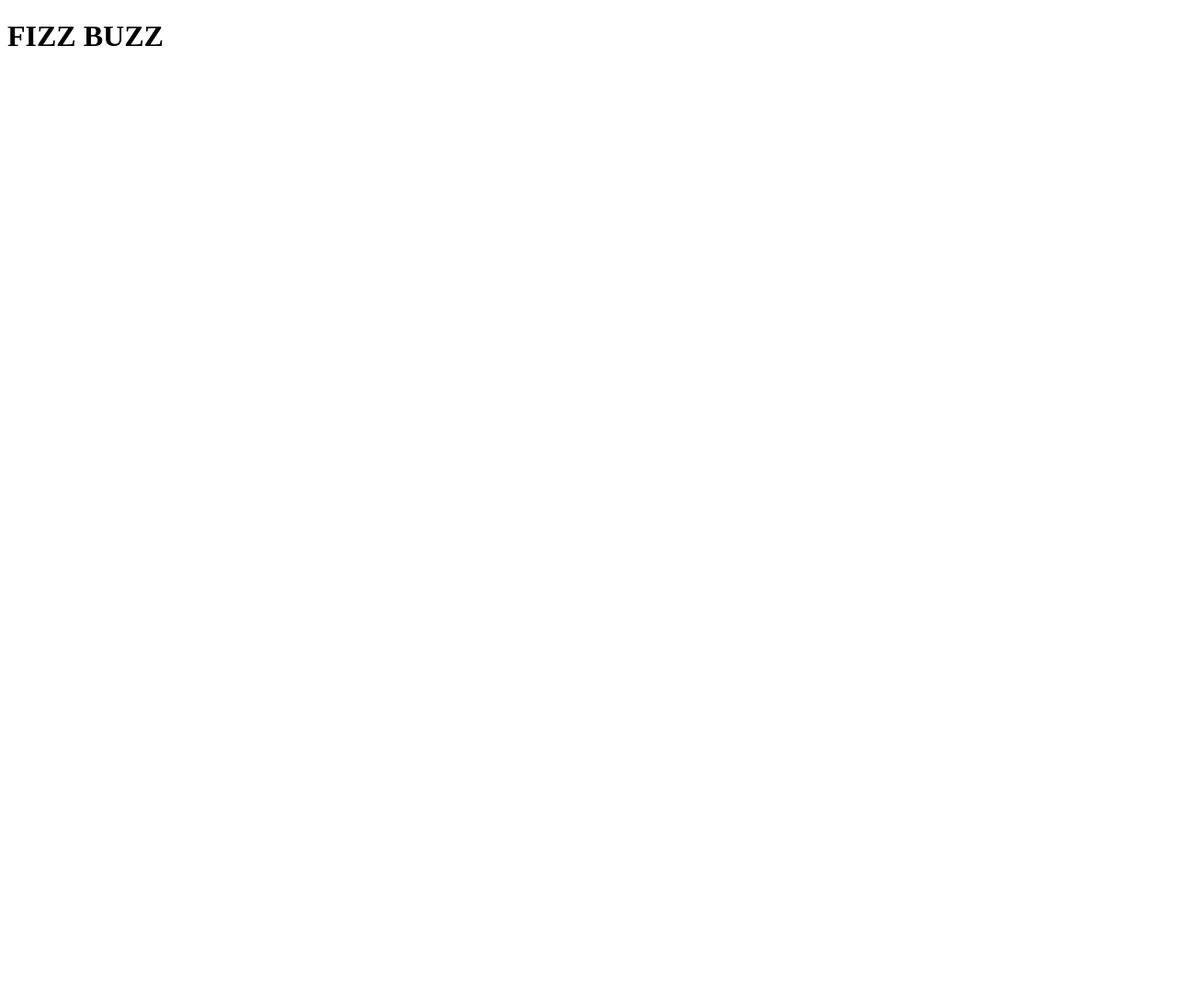
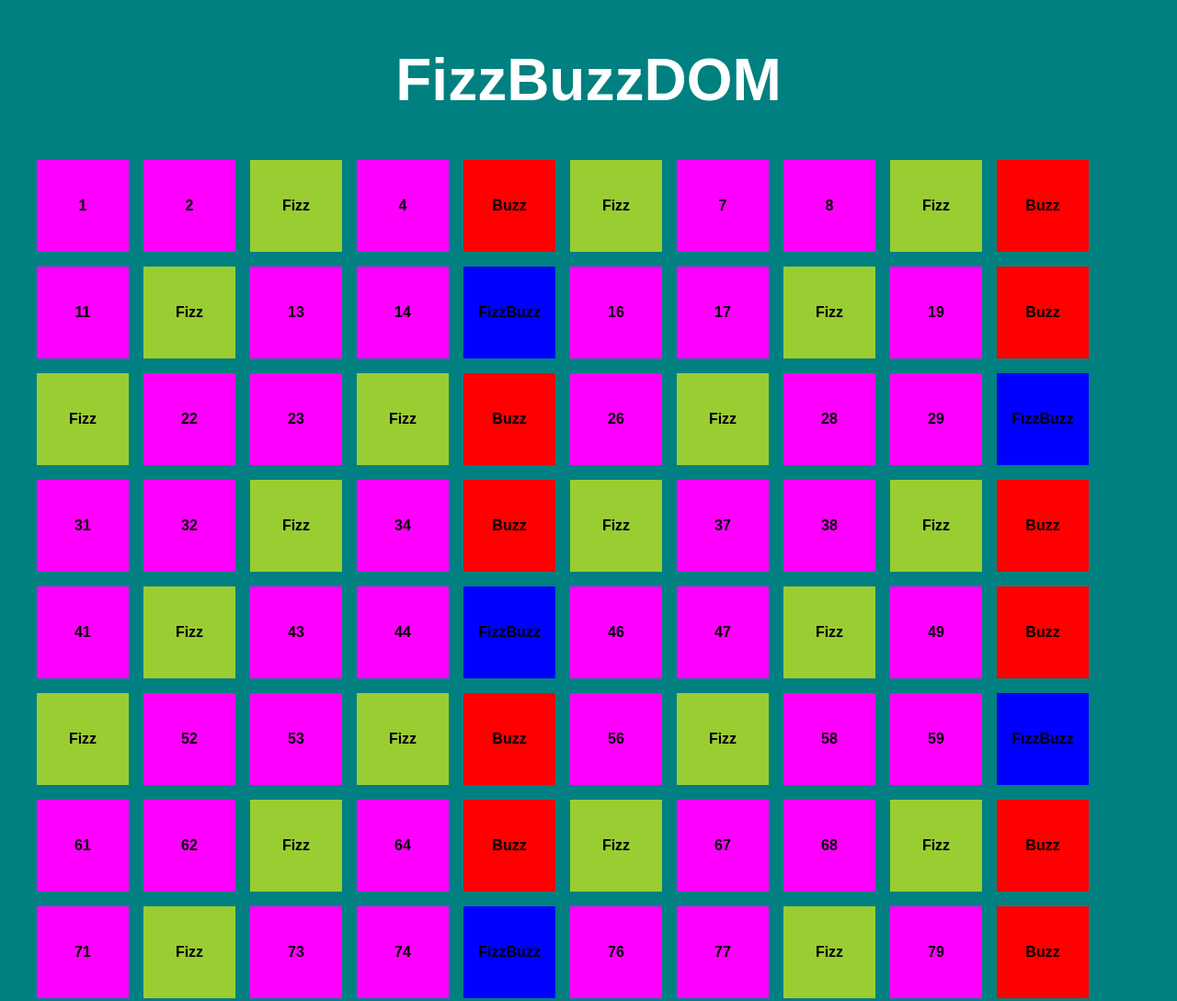
Before and after one commit to MatteoGaloni/js-fizzbuzz, a plain HTML site: page index.html in a window 1280 px wide. Shown: the top 1089 px of the page at 92% size. Before the commit the page ends 800 px from the top, so only its background shows below. Drawn offline with Linux system fonts and the light colour scheme.

Commit message:
add specific class in order to customize <box>

```diff
--- /dev/null
+++ b/css/style.css
@@ -0,0 +1,49 @@
+/******** BASE **********/
+* {
+    margin: 0;
+    padding: 0;
+    box-sizing: border-box;
+}
+
+body {
+    font-family: sans-serif;
+    background-color: teal;
+}
+
+h1 {
+    text-align: center;
+    margin: 50px;
+    color: white;
+    font-size: 4rem;
+}
+
+#wrapper {
+    display: flex;
+    flex-wrap: wrap;
+    max-width: 1200px;
+    margin: auto;
+    gap: 1rem;
+}
+
+.box {
+    background-color: magenta;
+    width: 100px;
+    height: 100px;
+    display: flex;
+    justify-content: center;
+    align-items: center;
+    font-weight: 700;
+
+}
+
+.box.fizz {
+    background-color: yellowgreen;
+}
+
+.box.buzz {
+    background-color: red;
+}
+
+.box.fizzBuzz {
+    background-color: blue;
+}
--- a/index.html
+++ b/index.html
@@ -6,10 +6,12 @@
     <meta http-equiv="X-UA-Compatible" content="IE=edge">
     <meta name="viewport" content="width=device-width, initial-scale=1.0">
     <title>FizzBuzz</title>
+    <link rel="stylesheet" href="./css/style.css">
 </head>
 
 <body>
-    <h1>FIZZ BUZZ</h1>
+    <h1>FizzBuzzDOM</h1>
+    <div id="wrapper"></div>
     <script src="./js/main.js"></script>
 </body>
 
--- a/js/main.js
+++ b/js/main.js
@@ -1,13 +1,20 @@
+const wrapper = document.getElementById("wrapper");
+const box = document.getElementsByClassName("box")
+
 for (let i = 1; i <= 100; i++) {
 
+    if (i % 5 == 0 && i % 3 == 0) {
+        console.log(`FizzBuzz: ${i}`);
+        wrapper.innerHTML += `<div class="box fizzBuzz">${"FizzBuzz"}</div>`;
+    } else if (i % 5 == 0) {
+        console.log(`Buzz: ${i}`);
+        wrapper.innerHTML += `<div class="box buzz">${"Buzz"}</div>`;
+    } else if (i % 3 == 0) {
+        console.log(`Fizz: ${i}`);
+        wrapper.innerHTML += `<div class="box fizz">${"Fizz"}</div>`;
+    } else {
+        console.log(i);
+        wrapper.innerHTML += `<div class="box">${i}</div>`;
+    }
 
-
-    if (i % 5 == 0 && i % 3 == 0) {
-        console.log(`Divisibile sia per 5 che per 3: ${i}`);
-    } else if (i % 5 == 0) {
-        console.log(`Divisibile per 5: ${i}`);
-    } else if (i % 3 == 0) {
-        console.log(`Divisibile per 3: ${i}`);
-    }
-    console.log(`Contatore vale: ${i}`);
 }
```
Also changed, not shown: img/john-wick.avif (added).
